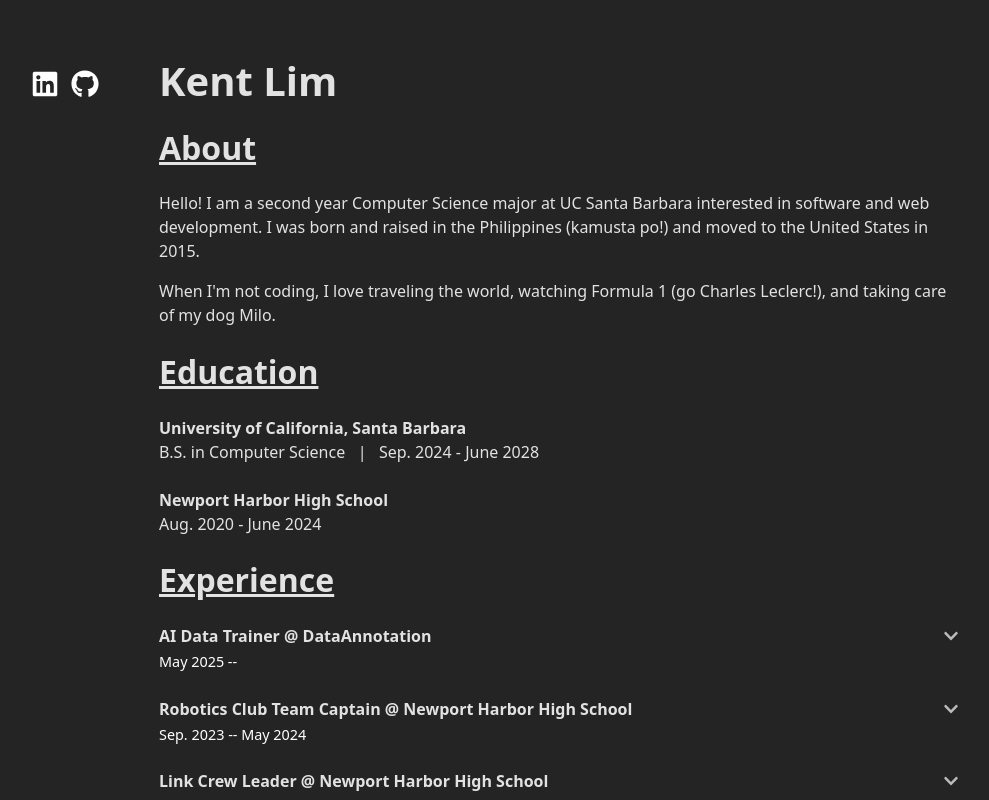
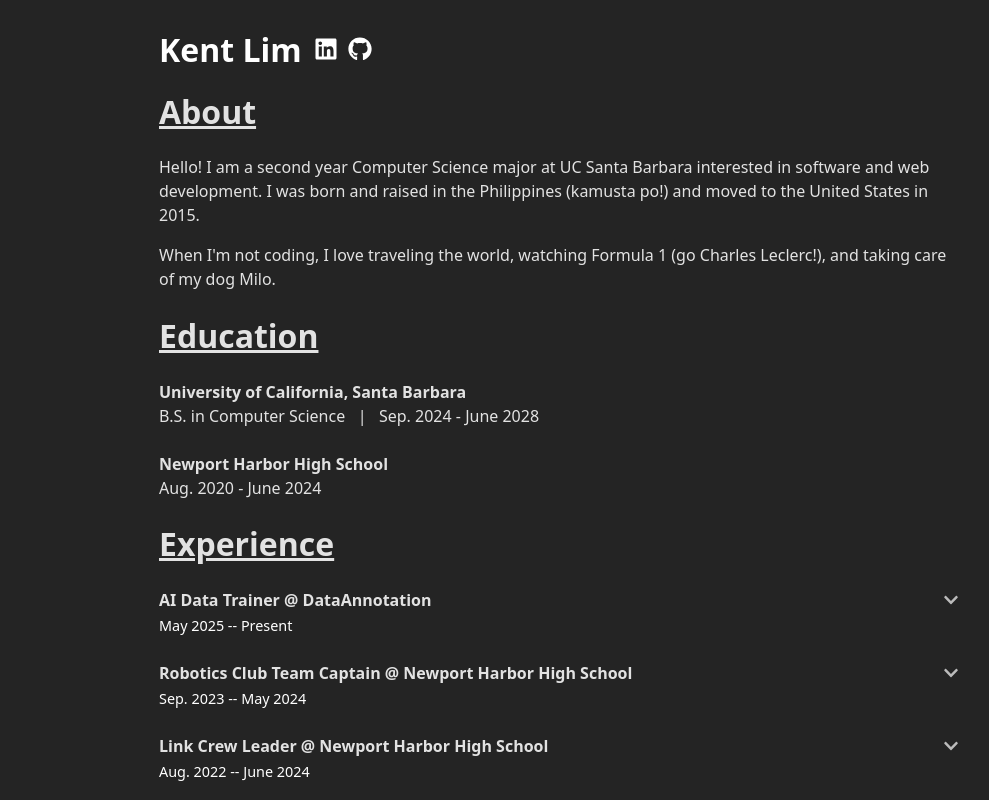
Before and after one commit to kentlim1/personal-website, a React (Vite) app: page / in a window 1280 px wide. Shown: the top 800 px of the page, without its empty margins (81-1070 px from the left). Built offline with nearby package versions, Linux system fonts and the light colour scheme.

Commit message:
fixed icons not being displayed correctly on some devices

```diff
--- a/src/App.css
+++ b/src/App.css
@@ -65,3 +65,38 @@
   padding-left: 1.2rem;
   margin-top: 0.5rem;
 }
+
+.header {
+  display: flex;
+  align-items: flex-end;
+  gap: 12px;
+}
+
+.header h1 {
+  margin: 0;
+  font-size: 2rem;
+  color: white;
+}
+
+.icons {
+  display: flex;
+  gap: 10px;
+}
+
+.icons a {
+  color: white;
+  transition: transform 0.2s ease;
+  align-items: flex-end;
+}
+
+.icons a:hover {
+  transform: scale(1.2);
+}
+
+.linkedin-icon:hover {
+  color: #0077b5;
+}
+
+.github-icon:hover {
+  color: white;
+}
--- a/src/App.jsx
+++ b/src/App.jsx
@@ -9,26 +9,27 @@ function App() {
 
   return (
     <>
-      <div className="iconContainer">
+      <div className="header">
+        <h1>Kent Lim</h1>
+        <div className="icons">
           <a
             href={linkedin}
+            className="linkedin-icon"
             target="_blank"
             rel="noopener noreferrer"
-          className="icon linkedin"
           >
-          <FaLinkedin size={28} />
+            <FaLinkedin size={24} />
           </a>
           <a
             href={github}
+            className="github-icon"
             target="_blank"
             rel="noopener noreferrer"
-          className="icon github"
           >
-          <FaGithub size={28} />
+            <FaGithub size={24} />
           </a>
         </div>
-
-      <h1>Kent Lim</h1>
+      </div>
 
       <h2>About</h2>
       <p>Hello! I am a second year Computer Science major at UC Santa Barbara interested in software and web development. I was born and raised in the Philippines (kamusta po!) and
@@ -50,7 +51,7 @@ function App() {
       <h2>Experience</h2>
       <Dropdown
         title="AI Data Trainer @ DataAnnotation"
-        desc="May 2025 --"
+        desc="May 2025 -- Present"
         bullets={[
           "Completed 100+ tasks related to data labeling and model evaluation to train machine learning models and natural language processing (NLP) systems.",
           "Annotated various outputs of machine learning models, ensuring that model outputs are accurate and adhere to certain criteria.",
```
Lines whose indentation alone changed are shown as unchanged.
